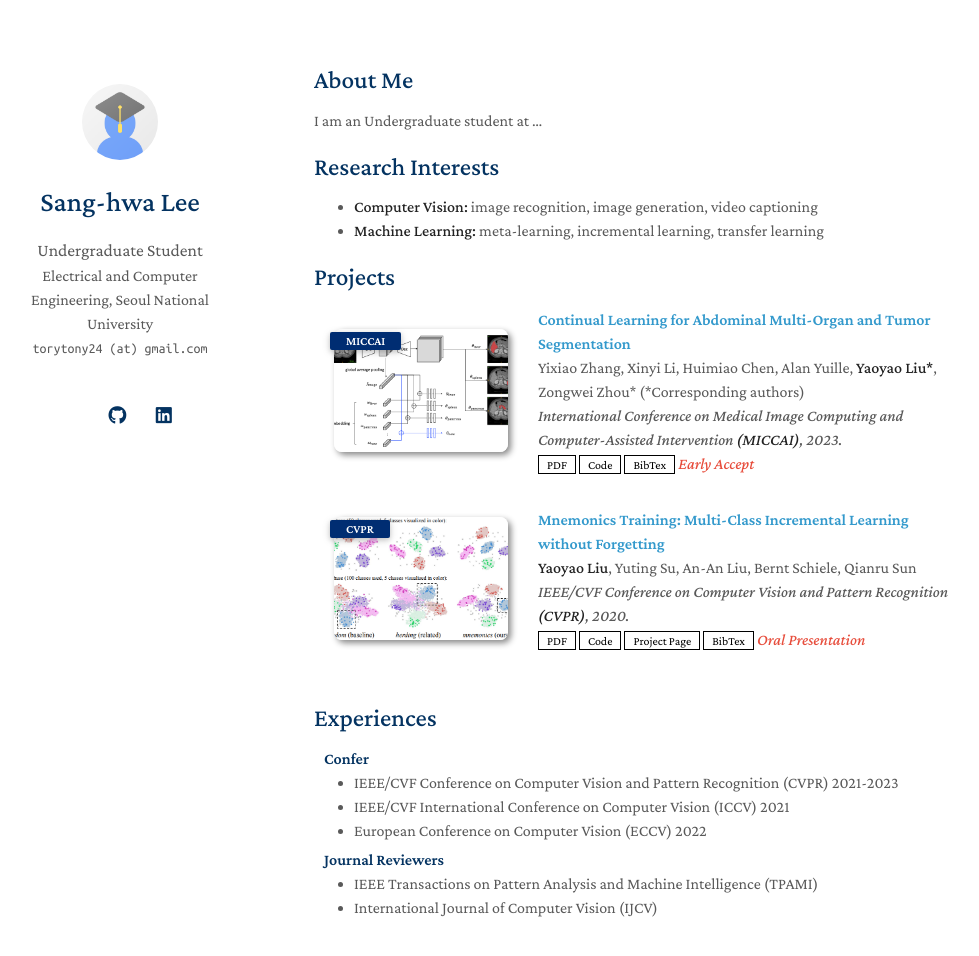
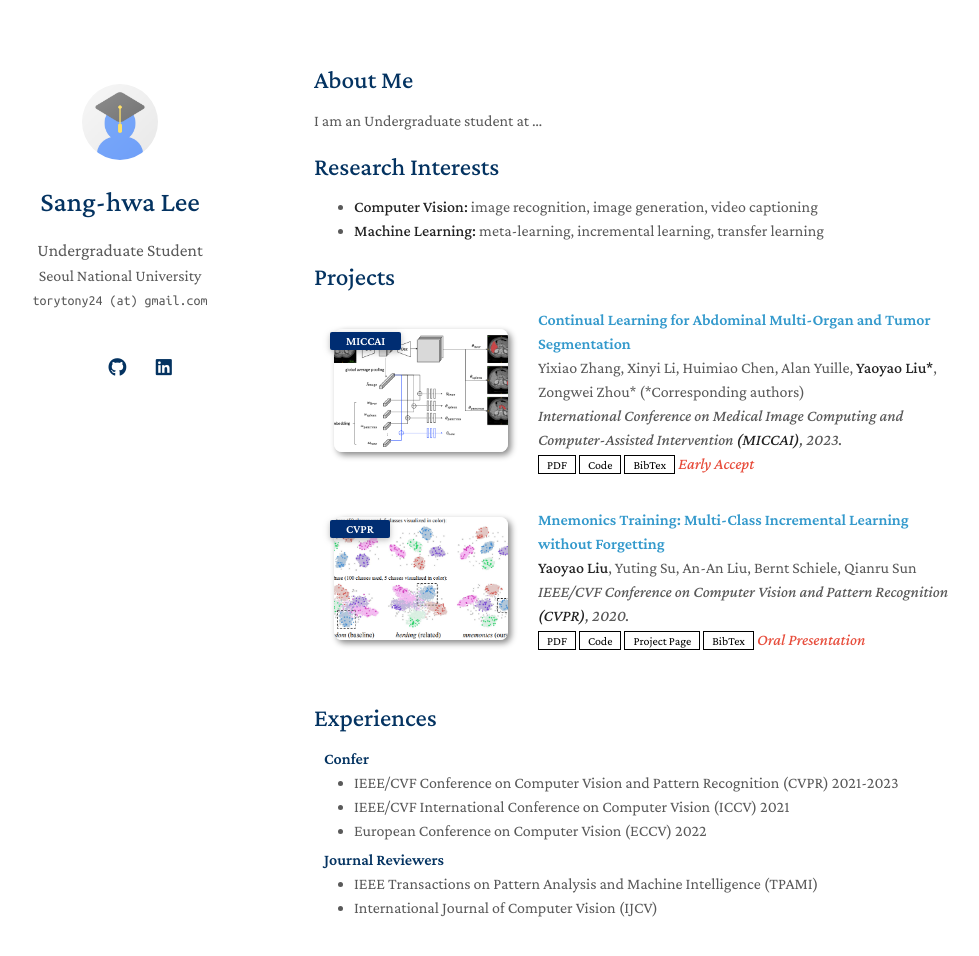
Before and after one commit to torytony24/torytony24.github.io, a Jekyll site: the page built from index.md, in a window 1280 px wide and 1014 px high. Shown: the top 956 px of the window, without its empty margins (156-1135 px from the left). Built offline with Jekyll 4.4.1, drawn with Linux system fonts in a browser that asks for light colours; a style sheet for code colours, icons or effects is not loaded; our own code applies the rules of GitHub Pages for plain Markdown files.

Commit message:
_config.yml update

```diff
--- a/_config.yml
+++ b/_config.yml
@@ -1,7 +1,7 @@
 # Basic Information
 title: Sang-hwa Lee
 position: Undergraduate Student
-affiliation: Electrical and Computer Engineering, Seoul National University
+affiliation: Seoul National University
 email: torytony24 (at) gmail.com
 
 # Search Engine Optimization (SEO)
```
